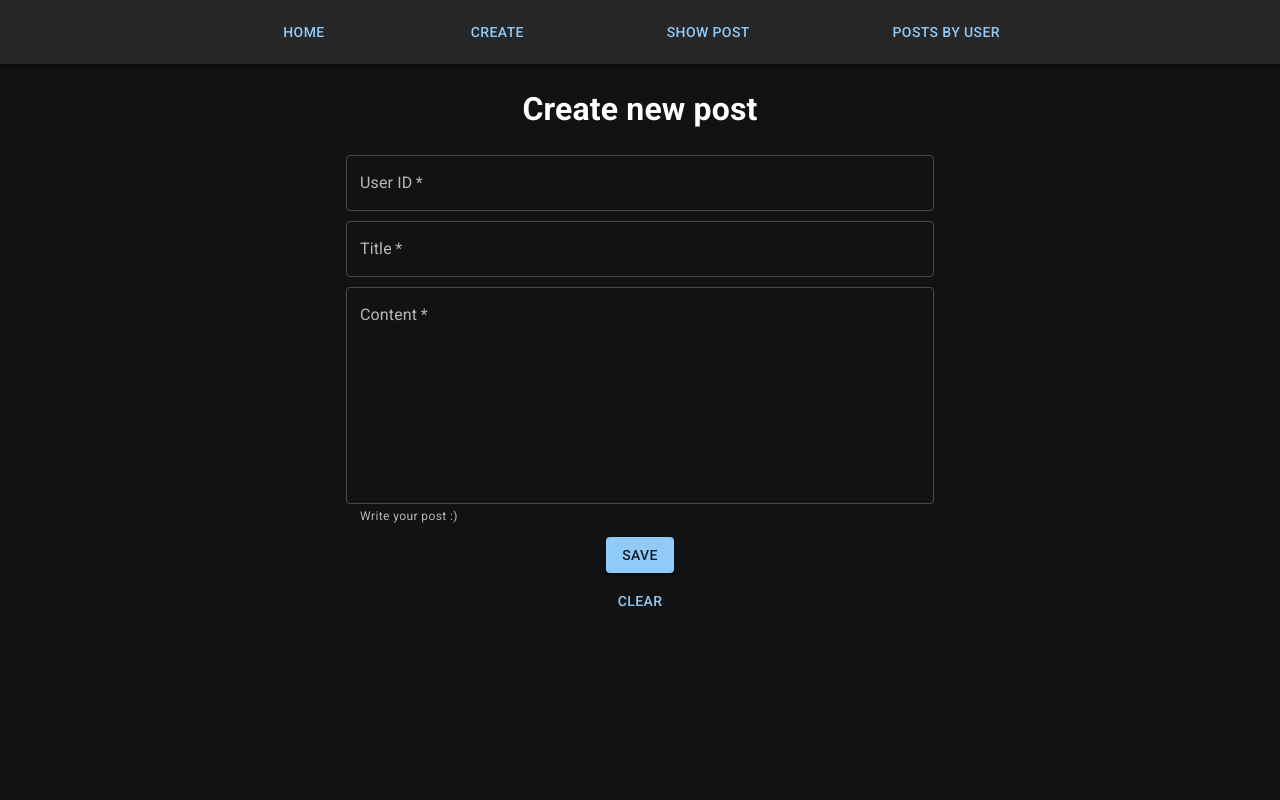
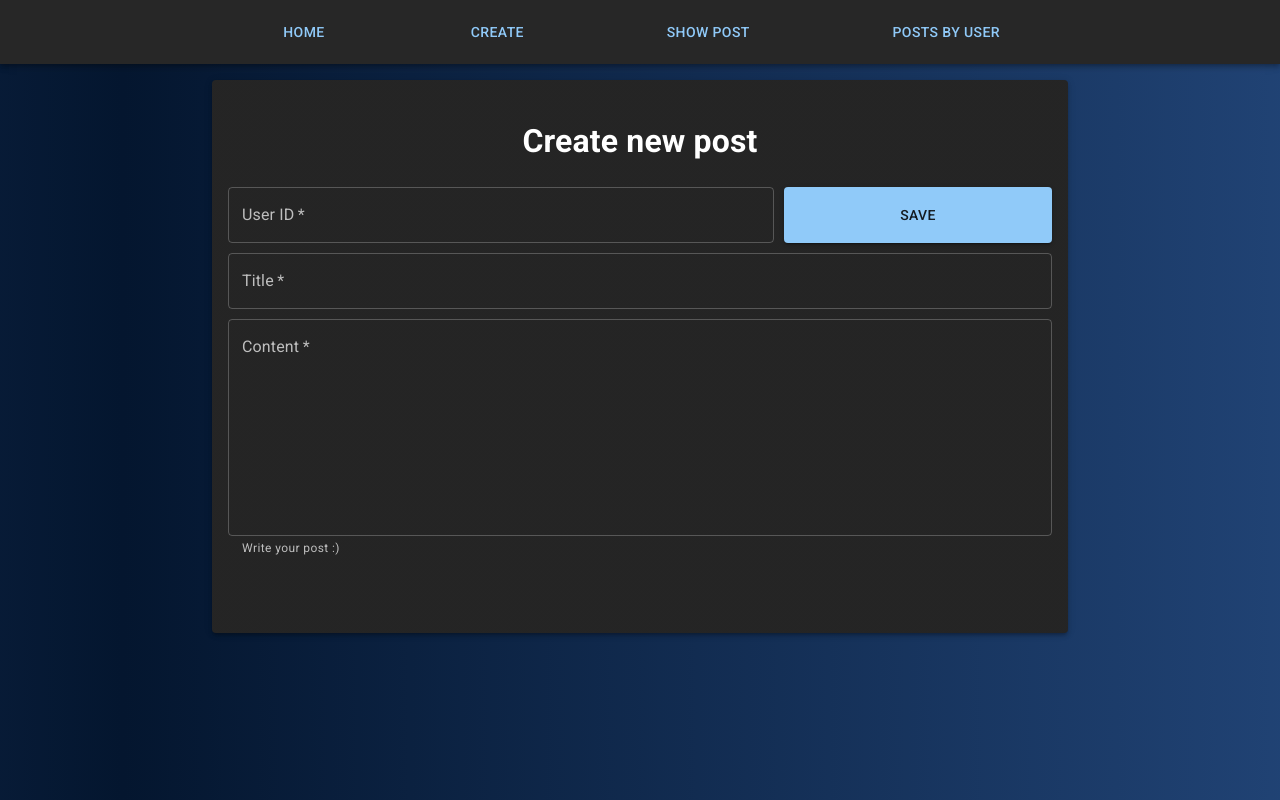
Before and after one commit to kristian-io/PostsRestAPI, a React (Create React App) app in the folder frontend/: page /create in a window 1280 px wide. Built offline with nearby package versions, Linux system fonts and the light colour scheme.

Commit message:
styling and background

```diff
--- a/frontend/package.json
+++ b/frontend/package.json
@@ -15,9 +15,11 @@
     "react-dom": "^18.2.0",
     "react-router-dom": "^6.4.2",
     "react-scripts": "^2.1.3",
+    "source-map-explorer": "^2.5.3",
     "web-vitals": "^2.1.4"
   },
   "scripts": {
+    "analyze": "source-map-explorer 'build/static/js/*.js'",
     "start": "react-scripts start",
     "build": "react-scripts build",
     "test": "react-scripts test",
--- a/frontend/src/AllPosts/AllPosts.js
+++ b/frontend/src/AllPosts/AllPosts.js
@@ -1,12 +1,14 @@
 import React, { useEffect, useState } from 'react';
 
-import { Paper } from '@mui/material';
+import Paper from '@mui/material/Paper';
 import Grid from '@mui/material/Unstable_Grid2';
+import LinearProgress from '@mui/material/LinearProgress';
+import Box from '@mui/material/Box';
+import Container from '@mui/system/Container';
 
 import { Post } from '../Post/Post';
 
 import './styles.css'
-import { Container } from '@mui/system';
 
 const axios = require('axios').default;
 
@@ -17,12 +19,14 @@ const API_ENDPOINT = 'http://127.0.0.1:8000/api/v1/posts';
 export function AllPosts() {
     const [posts, setPosts] = useState([])
 
+    const [loading, setLoading] = useState(true)
 
     useEffect(() => {
         axios.get(API_ENDPOINT)
             .then((response) => {
                 console.log(response.data)
                 setPosts(response.data)
+                setLoading(false)
             })
             .catch((error) => {
                 console.error(error)
@@ -34,7 +38,7 @@ export function AllPosts() {
 
 
     const postList = posts.map((post) =>
-        <Grid xs={12} sm={8} md={7} key={post.id} >
+        <Grid xs={12} sm={8} md={8} key={post.id} >
             <Container>
                 <Paper className="postPaper" elevation={1} >
                     <Post userId={post.userId} id={post.id} title={post.title} body={post.body} />
@@ -44,12 +48,18 @@ export function AllPosts() {
     );
 
     return (
-        <Grid container spacing={3} sx={{
-            justifyContent: "center"
-        }}>
-
-            {postList.reverse()}
-
-        </Grid >
+        <Container sx={{ paddingTop: "1rem" }}>
+            {loading &&
+                <Box sx={{ width: '100%' }}>
+                    <LinearProgress />
+                    <h3>Loading...</h3>
+                </Box>}
+            <Grid container spacing={3} sx={{
+                justifyContent: "center",
+                paddingTop: "1rem"
+            }}>
+                {postList.reverse()}
+            </Grid >
+        </Container>
     )
 }
--- a/frontend/src/AllPosts/styles.css
+++ b/frontend/src/AllPosts/styles.css
@@ -3,11 +3,18 @@ ul {
     padding: 0px;
 }
 
-/* .postPaper {
-    border: solid palevioletred;
-} */
+
+.postPaper {
+    border: 0.2px solid navy;
+    border-radius: 10px;
+    /* opacity: 90%; */
+}
 
 
 .postPaper:hover {
+    border: 0.2px solid purple;
+    border-radius: 10px;
     background-color: rgb(41, 60, 77);
+    /* background-size: 103%; */
+    /* opacity: 110%; */
 }
--- a/frontend/src/App.css
+++ b/frontend/src/App.css
@@ -1,7 +1,35 @@
-
 /* .App {
   text-align: center;
 } */
+
+
+:root {
+  --g1: rgb(35, 71, 123);
+  --g2: rgb(4, 22, 47);
+}
+
+@keyframes background-pan {
+  from {
+    background-position: 0% center;
+  }
+
+  to {
+    background-position: -200% center;
+  }
+}
+
+body {
+  animation: background-pan 10s linear infinite;
+  background: linear-gradient(to left,
+      var(--g1),
+      var(--g2),
+      var(--g1));
+  background-size: 200%;
+  height: 100vh;
+  overflow: visible;
+  margin: 0px;
+}
+
 
 
 .App-logo {
@@ -34,6 +62,7 @@
   from {
     transform: rotate(0deg);
   }
+
   to {
     transform: rotate(360deg);
   }
--- a/frontend/src/CreatePost/CreatePost.js
+++ b/frontend/src/CreatePost/CreatePost.js
@@ -6,6 +6,7 @@ import TextField from '@mui/material/TextField';
 import Button from '@mui/material/Button';
 import Box from '@mui/material/Box';
 import Paper from '@mui/material/Paper';
+import Grid from '@mui/material/Unstable_Grid2';
 
 import { Post } from '../Post/Post'
 
@@ -22,10 +23,14 @@ function UserInput({ formData, label = null, onChange }) {
   return (
     <TextField
       required
+      fullWidth
       label={label}
       variant="outlined"
       value={formData.userId}
       name="userId"
+      sx={{
+        // maxWidth: "fit-content"
+      }}
       // helperText="User ID"
       onChange={onChange}
     />
@@ -70,6 +75,8 @@ function SaveButton({ onClick, validateData, clearForm, setError }) {
 
     <Button color="primary" variant="contained"
       sx={{
+        height: "100%",
+        minWidth: "100%",
         justifySelf: 'center'
       }}
 
@@ -77,6 +84,11 @@ function SaveButton({ onClick, validateData, clearForm, setError }) {
         if (validateData()) {
           onClick()
           clearForm()
+          setError({
+            message: "Post saved.",
+            severity: "success",
+            active: true
+          })
         }
         else {
           console.error('no data in the form')
@@ -139,7 +151,7 @@ export function CreatePost() {
   })
 
   function handleFormChange(event) {
-    console.log(event.target.name, event.target.value)
+    // console.log(event.target.name, event.target.value)
 
     setFormData({
       ...formData,
@@ -186,26 +198,38 @@ export function CreatePost() {
 
   return (
     <Container
-      maxWidth="sm" >
+      maxWidth="md" >
+      <Paper elevation={3} sx={{ margin: "1rem", padding: "1rem" }} >
+
         <h1> Create new post</h1>
         <Box component="form" noValidate sx={{ display: 'grid', gap: 5, }} >
+          <Grid container spacing={5} sx={{ justifyContent: "space-between" }}>
+            <Grid xs={8} >
               <UserInput label="User ID" onChange={handleFormChange} formData={formData} />
+            </Grid>
+            <Grid xs={4} >
+              <SaveButton onClick={postData} setPost={setPost} validateData={validateData} formData={formData} clearForm={clearForm} setError={setError} />
+            </Grid>
+
+          </Grid>
           <TitleInput label="Title" onChange={handleFormChange} formData={formData} />
           <ContentInput label="Content" onChange={handleFormChange} formData={formData} />
-        <SaveButton onClick={postData} setPost={setPost} validateData={validateData} formData={formData} clearForm={clearForm} setError={setError} />
-        <Button onClick={() => {
+          {(formData.body || formData.title || formData.userId) && <Button onClick={() => {
             console.log('clearing')
             clearForm()
           }}>
             clear
-        </Button>
+          </Button>}
+          <br />
           {error.message && <AlertMessage error={error} setError={setError} />}
+          <br />
         </Box>
         {post.id && <Container>
           <Paper elevation={1}>
             <Post userId={post.userId} id={post.id} title={post.title} body={post.body} />
           </Paper>
         </Container>}
+      </Paper >
     </Container >
   )
 }
```
Also changed, not shown: 1 other file (tests, documents, lock files or other folders). Lines whose indentation alone changed are shown as unchanged.
